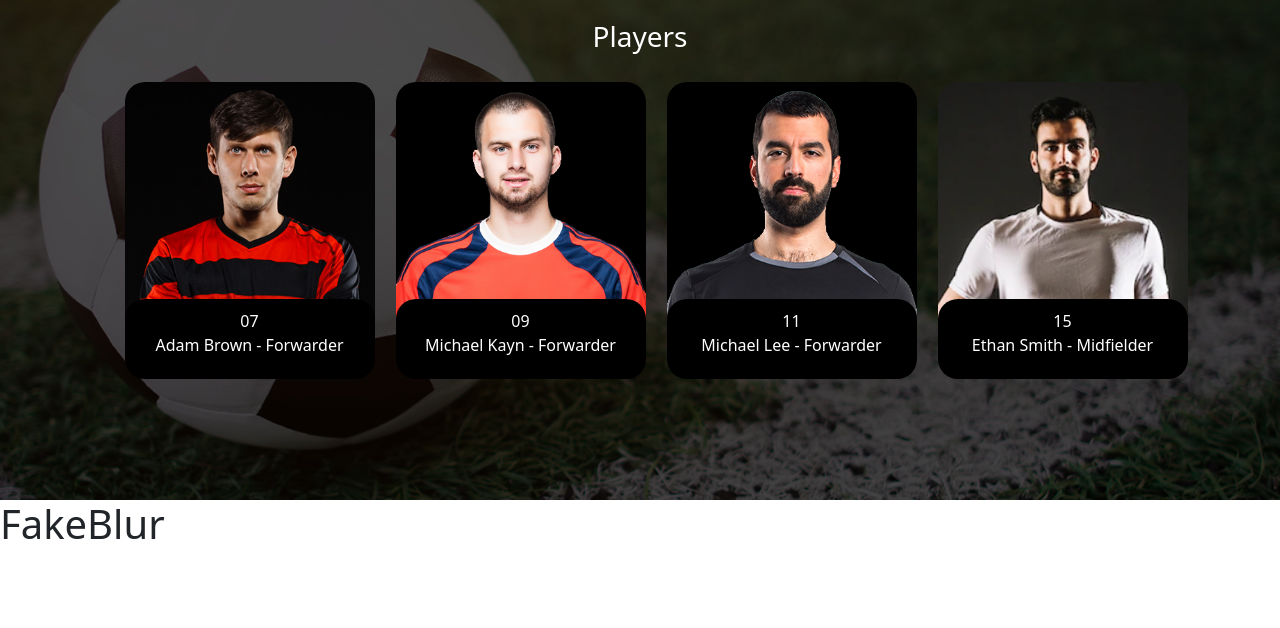
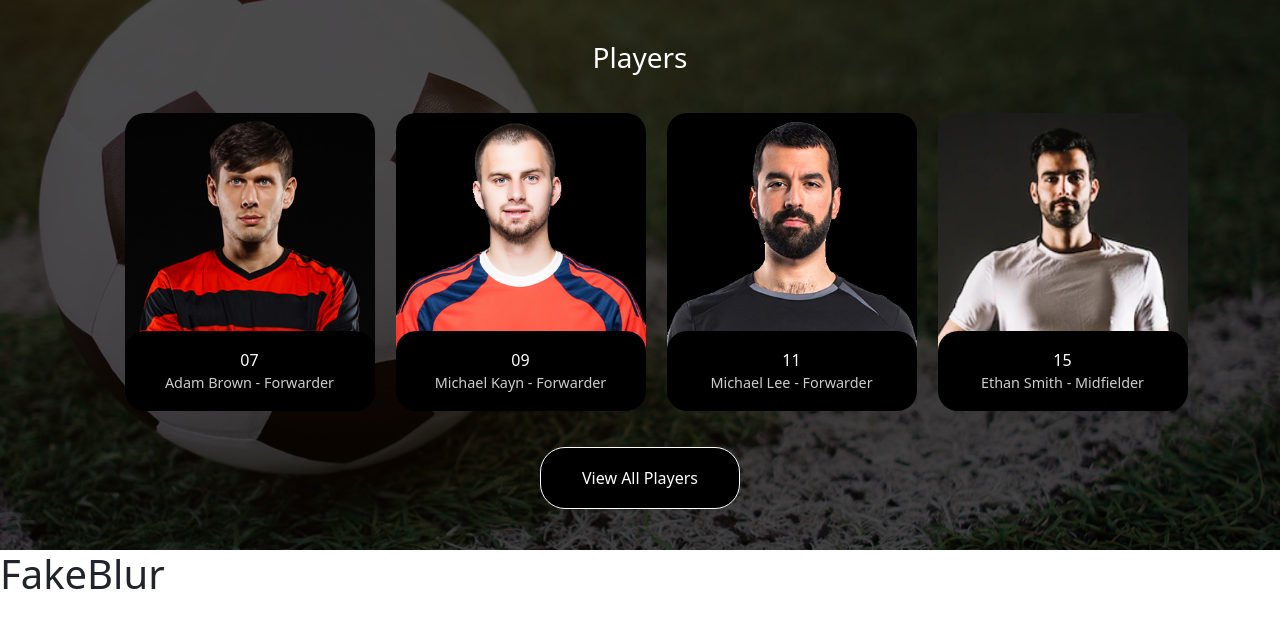
Before and after one commit to AngeloCrisci/proj-html-vuejs, a Vue app: page / in a window 1280 px wide. Shown: the top 628 px of the page. Built offline with nearby package versions, Linux system fonts and the light colour scheme.

Commit message:
MainPlayers section completed

```diff
--- a/src/components/MainPlayers.vue
+++ b/src/components/MainPlayers.vue
@@ -40,11 +40,11 @@ export default {
 
 <template>
 <div class="main-players">
-        <div class="container">
-            <div class="title">
+        <div class="container container-flex">
+            <div class="title-section">
                 <h3>Players</h3>
             </div>
-            <ul class="player-cards">
+            <ul class="player-cards-section">
                 <li class="single-card" v-for="(player, index) in players" :key="index">
                     <div class="card-image">
                         <img :src='getImageUrl(`../assets/${player.img}`)' alt="player-img">
@@ -59,8 +59,10 @@ export default {
                     </div>
                 </li>
             </ul>
-            <div class="player-button">
-
+            <div class="player-button-section">
+                <div class="player-button">
+                    <p>View All Players</p>
+                </div>
             </div>
         </div>
 </div>
@@ -68,27 +70,39 @@ export default {
 
 <style lang="scss">
 .main-players {
-    height: 500px;
+    height: 550px;
     background-image: url(../assets/player.jpg);
     background-position: center;
+}
+
+.container-flex {
+    height: 100%;
+    display: flex;
+    flex-direction: column;
+    justify-content: center;
+    gap: 30px;
 }
 
 img {
     width: 250px;
 }
 
+p {
+    margin: 0;
+}
+
 li {
     list-style-type: none;
 }
 
-.title {
+.title-section {
     color: white;
     font-weight: 500;
     text-align: center;
-    padding: 20px;
+
 }
 
-.player-cards {
+.player-cards-section {
     display: flex;
     justify-content: space-around;
 }
@@ -102,7 +116,10 @@ li {
 }
 
 .player-description {
-    text-align: center;
+    display: flex;
+    justify-content: center;
+    flex-direction: column;
+    align-items: center;
     color: white;
     width: 250px;
     height: 80px;
@@ -114,4 +131,25 @@ li {
     left: 0;
 }
 
+.name-role {
+    font-size: 0.9rem;
+    opacity: 0.8;
+}
+
+.player-button-section {
+    display: flex;
+    justify-content: center;
+}
+
+.player-button {
+    padding: 18px 20px;
+    background-color: black;
+    color: white;
+    width: 200px;
+    border-radius: 25px;
+    text-align: center;
+    border: 1px solid white;
+    font-weight: 500;
+}
+
 </style>
```
